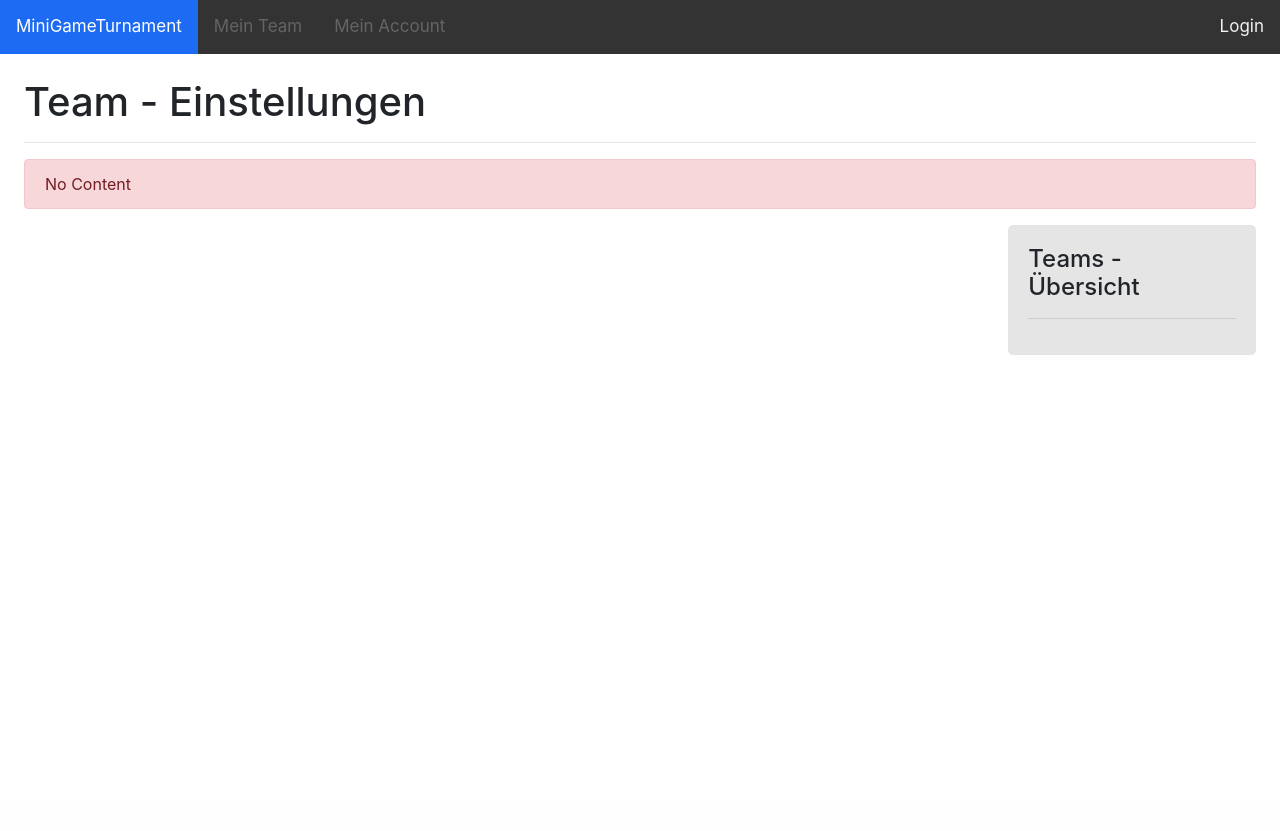
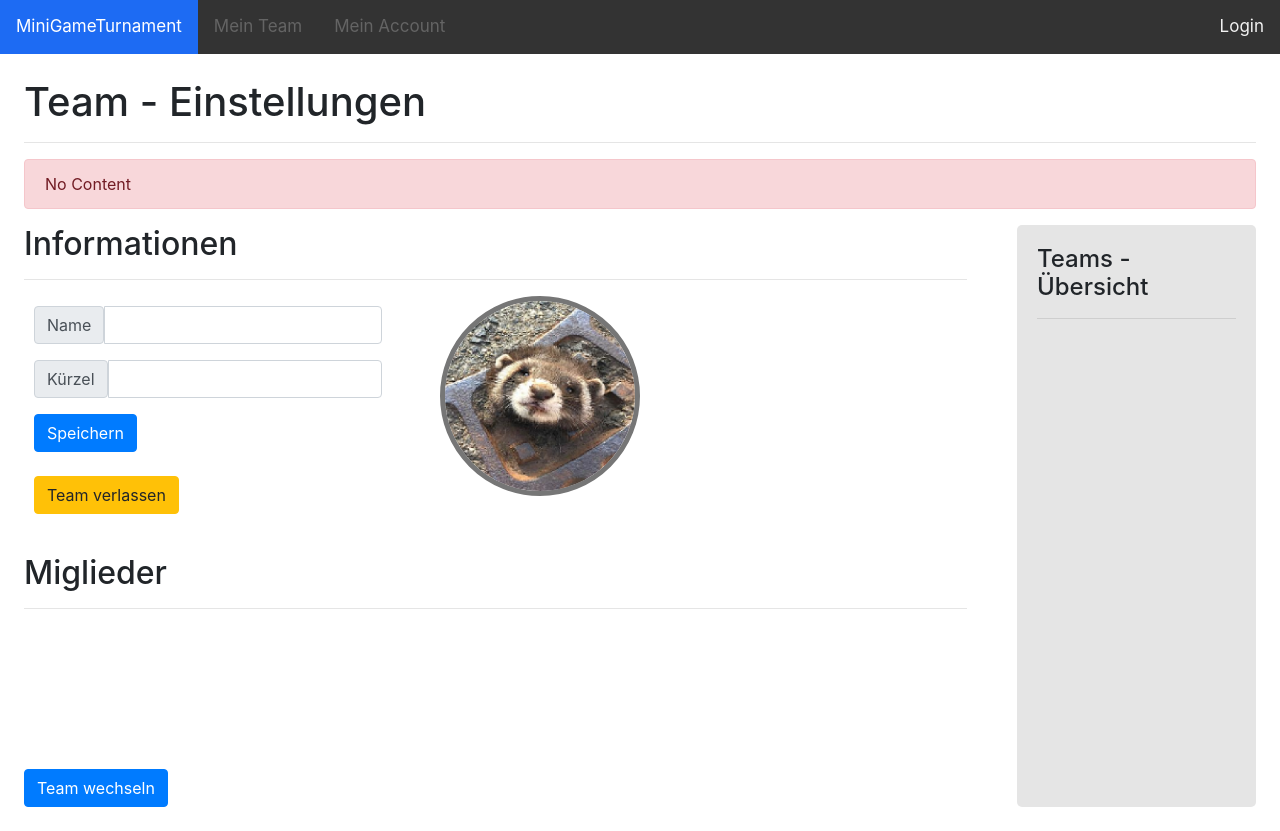
Before and after one commit to Minecraft-MGT/MGT-WebServer, a Flask app: template templates/viewTeam.html in a window 1280 px wide. Before the commit the page ends 355 px from the top, so only its background shows below. Run offline with Flask 2, Linux system fonts and the light colour scheme; the template is opened without the code that fills it, so the values that code supplies are empty; parts of the project's set-up code (start-up, migrations or seed data) failed here and were passed over; some libraries are stand-ins or nearby versions; some web fonts are replaced.

Commit message:
team view ui demo

```diff
--- a/app.py
+++ b/app.py
@@ -166,9 +166,14 @@ def ep_api():
 
             if cmd == "team_switch":
                 nteam = DBM.Team.objects(name=args["teamname"]).get()
-                print("NT: "+str(nteam))
                 request_user().change_team(nteam)
                 ok = True
+
+            if cmd == "team_leave":
+                request_user().change_team(None)
+                ok = True
+
+
 
         if cmd == "MCAUTHENTICATION":
             if args["authenticationToken"] == SETTINGS["mcauth"]["accesstoken"]:
--- a/static/scripts/MCSkins.js
+++ b/static/scripts/MCSkins.js
@@ -6,8 +6,8 @@ function scanvas_load(elem){
         "fov": elem.getAttribute("fov"),
         "zoom": elem.getAttribute("zoom"),
         "rotate": elem.hasAttribute("rotate"),
+        "locked": elem.hasAttribute("locked")
     };
-    console.log(elem)
     let skinViewer = new skinview3d.SkinViewer({
         canvas: elem,
         width: properties.width == null ? 300 : properties.width,
@@ -21,7 +21,7 @@ function scanvas_load(elem){
     skinViewer.zoom = properties.zoom == null ? 0.9 : properties.zoom;
 
     let control = skinview3d.createOrbitControls(skinViewer);
-    control.enableRotate = true;
+    control.enableRotate = (properties.locked == false);
     control.enableZoom = false;
     control.enablePan = false;
 
--- a/static/scripts/util.js
+++ b/static/scripts/util.js
@@ -144,5 +144,13 @@ var team = {
         }
         let response = await apiRequest(payload);
         return response;
+    },
+    "leave": async function (){
+        let payload = {
+            "cmd": "team_leave",
+            "args": {}
+        }
+        let response = await apiRequest(payload);
+        return response;
     }
 }
--- a/templates/viewTeam.html
+++ b/templates/viewTeam.html
@@ -11,7 +11,7 @@
     }
     #team-menu{
         width: 100%;
-
+        margin-right: 50px;
     }
 
     .teamlist-entry{
@@ -34,18 +34,74 @@
         No Content
     </div>
 
-    <!--If player is in no team-->
-    <!-- {%if ACC.team==None%}
-        <button class="btn btn-success" onclick="
-            if(team.create(prompt('Wie soll das Team heißen?'))['ok']) document.location.reload();
-        ">Team Erstellen</button>
-    {% endif %}
-    <button class="btn btn-primary" onclick="
-        if(team.switch(prompt('Name: '))['ok']) document.location.reload();
-    ">Team Wechseln</button> -->
-
     <div style="display: flex;">
         <div id="team-menu">
+            <!--If player is in no team-->
+            {%if ACC.team==None%}
+                <button class="btn btn-success" onclick="
+                    if(await team.create(prompt('Wie soll das Team heißen?'))['ok']) document.location.reload();
+                ">Team Erstellen</button>
+            {% else %}
+            <div id="inteam">
+                <div id="inteam-info">
+                    <h2>Informationen</h2>
+                    <hr>
+                    <div style="display: flex; flex-wrap: wrap;">
+                        <div style="display: inline-block; padding: 10px;" class="mr-5">
+                            <div>
+                                <div class="input-group mb-3">
+                                    <span class="input-group-text" id="basic-addon1">Name </span>
+                                    <input type="text" class="form-control" aria-describedby="basic-addon1" value="{{ACC.team.name}}">
+                                </div>
+                                <div class="input-group mb-3">
+                                    <span class="input-group-text" id="basic-addon1">Kürzel </span>
+                                    <input type="text" class="form-control" aria-describedby="basic-addon1" value="{{ACC.team.short_name}}">
+                                </div>
+                            </div>
+                            <button class="btn btn-primary" onclick="
+
+                            ">Speichern</button>
+                            <br><br>
+                            <button class="btn btn-warning" onclick="
+                            (async ()=>{if((await team.leave())['ok']) document.location.reload();})();
+                            ">Team verlassen</button>
+                        </div>
+                        <div>
+                            <img src="/static/teams/default/icon.png" width="200px" height="200px"
+                            style="border-radius: 50%;
+                            margin-right: 20px;
+                            border-style: solid;
+                            border-color: rgb(118, 118, 118);
+                            border-width: 5px;">
+                        </div>
+                    </div>
+                </div>
+
+                <div id="inteam-playersection" style="margin-top: 30px;">
+                    <h2>Miglieder</h2>
+                    <hr>
+                    <div style="display: inline-block; background-color: rgb(229, 229, 229); border-radius: 20px;">
+                        <div style="display: flex; flex-wrap: wrap;">
+                            {% for member in ACC.team.members %}
+                            <div>
+                                <center>
+                                    <h3>{{member.username}}</h3>
+                                </center>
+                                <canvas class="MCSkinDisplay" playername="{{member.username}}"  width="200" height="200"></canvas>
+                            </div>
+                            {% endfor %}
+                        </div>
+                    </div>
+                </div>
+            </div>
+            {% endif %}
+
+
+            <br><br><br><br><br>
+            <!--Only for debugging => remove later-->
+            <button class="btn btn-primary" onclick="
+            (async ()=>{if((await team.switch(prompt('Name: ')))['ok']) document.location.reload();})();
+            ">Team wechseln</button>
 
         </div>
         <div id="team-list">
```
Also changed, not shown: DBM.py (+9 -5 lines).
